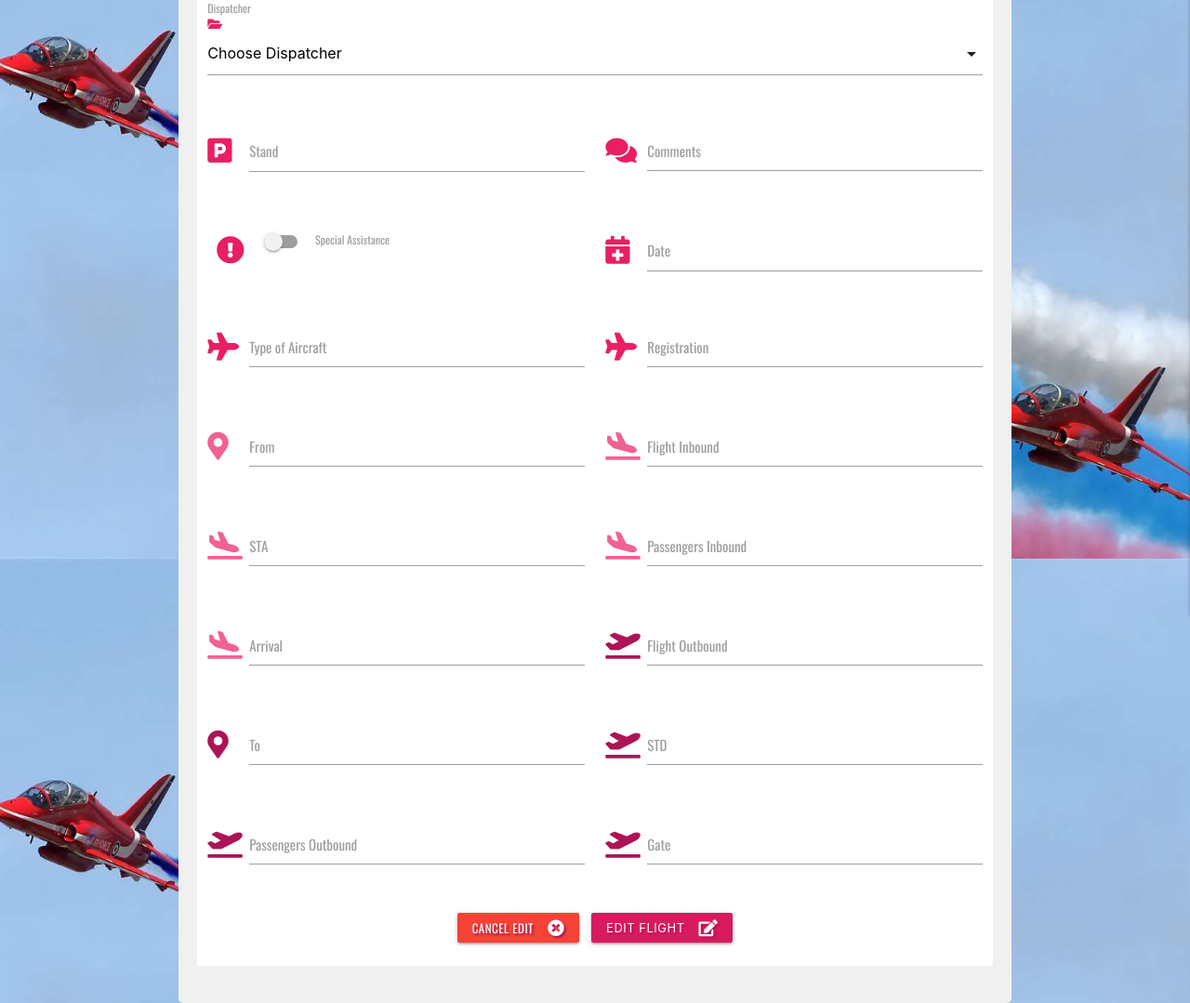
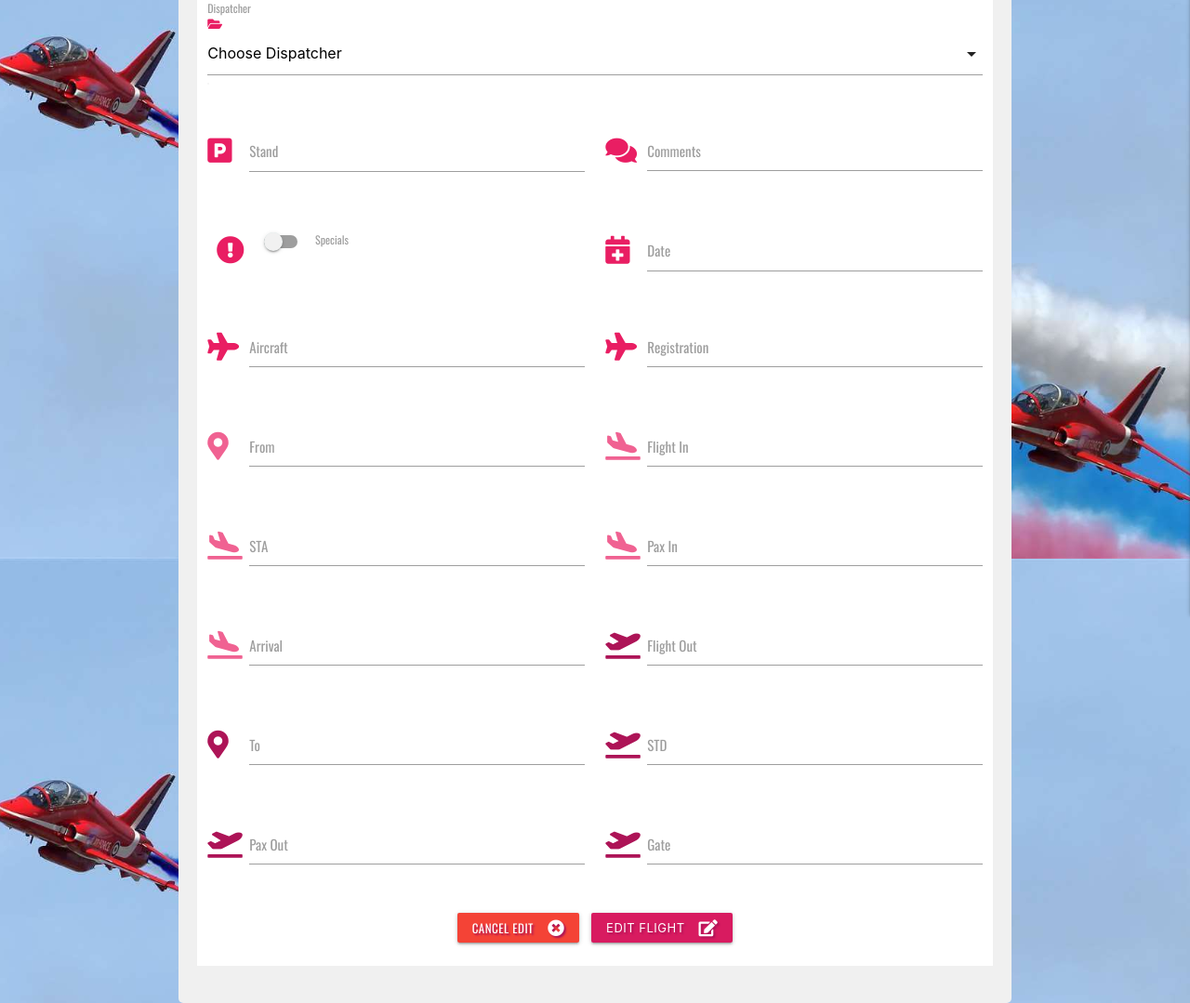
Before and after one commit to ChristianCricchi/Daily_Flight_Planner, a Flask app: template templates/edit_flight.html in a window 1280 px wide. Shown: the part 199-1278 px from the top of the page at 93% size. Run offline with Flask 3, Linux system fonts and the light colour scheme; the template is opened without the code that fills it, so the values that code supplies are empty; some libraries are stand-ins or nearby versions.

Commit message:
Corrected some typografy style

```diff
--- a/templates/edit_flight.html
+++ b/templates/edit_flight.html
@@ -54,7 +54,7 @@
                                 <input type="checkbox" id="special_assistance" name="special_assistance">
                             {% endif %}
                             <span class="lever"></span>
-                            Special Assistance
+                            Specials
                         </label>
                     </div>
                 </div>
@@ -74,7 +74,7 @@
                     <i class="fas fa-thin fa-plane prefix text-darken-4" style="color: #e91e63;"></i>
                     <textarea id="aircraft" name="aircraft" minlength="2"
                         maxlength="20" class="materialize-textarea validate" required>{{- flight.aircraft -}}</textarea>
-                    <label for="aircraft">Type of Aircraft</label>
+                    <label for="aircraft">Aircraft</label>
                 </div>
 
                 <!-- registration section -->
@@ -100,7 +100,7 @@
                     <i class="fas fa-thin fa-plane-arrival prefix text-darken-4" style="color: #f06292;"></i>
                     <textarea id="flight_inbound" name="flight_inbound" minlength="2"
                         maxlength="20" class="materialize-textarea validate" required>{{- flight.flight_inbound -}}</textarea>
-                    <label for="flight_inbound">Flight Inbound</label>
+                    <label for="flight_inbound">Flight In</label>
                 </div>
             </div>
 
@@ -118,7 +118,7 @@
                     <i class="fas fa-thin fa-plane-arrival prefix text-darken-4" style="color: #f06292;"></i>
                     <textarea id="pax_inbound" name="pax_inbound" minlength="2"
                         maxlength="20" class="materialize-textarea validate" required>{{- flight.pax_inbound -}}</textarea>
-                    <label for="pax_inbound">Passengers Inbound</label>
+                    <label for="pax_inbound">Pax In</label>
                 </div>
             </div>
 
@@ -136,7 +136,7 @@
                     <i class="fas fa-thin fa-plane-departure prefix text-darken-4" style="color: #ad1457;"></i>
                     <textarea id="flight_outbound" name="flight_outbound" minlength="2"
                         maxlength="20" class="materialize-textarea validate" required>{{- flight.flight_outbound -}}</textarea>
-                    <label for="flight_outbound">Flight Outbound</label>
+                    <label for="flight_outbound">Flight Out</label>
                 </div>
             </div>
 
@@ -164,7 +164,7 @@
                     <i class="fas fa-thin fa-plane-departure prefix text-darken-4" style="color: #ad1457;"></i>
                     <textarea id="pax_outbound" name="pax_outbound" minlength="2"
                         maxlength="20" class="materialize-textarea validate" required>{{- flight.pax_outbound -}}</textarea>
-                    <label for="pax_outbound">Passengers Outbound</label>
+                    <label for="pax_outbound">Pax Out</label>
                 </div>
 
                 <!-- gate section -->
```
Also changed, not shown: templates/flights.html (+6 -6 lines), static/css/style.css (line endings or trailing spaces).
